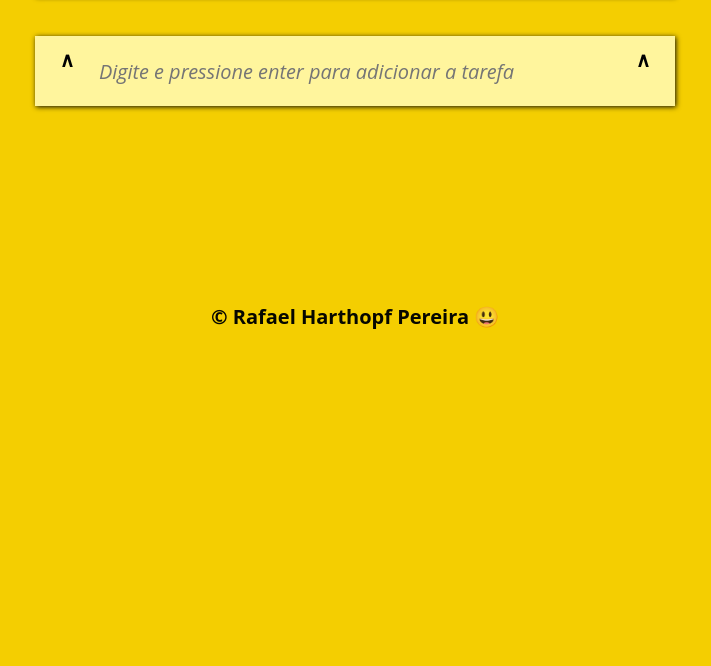
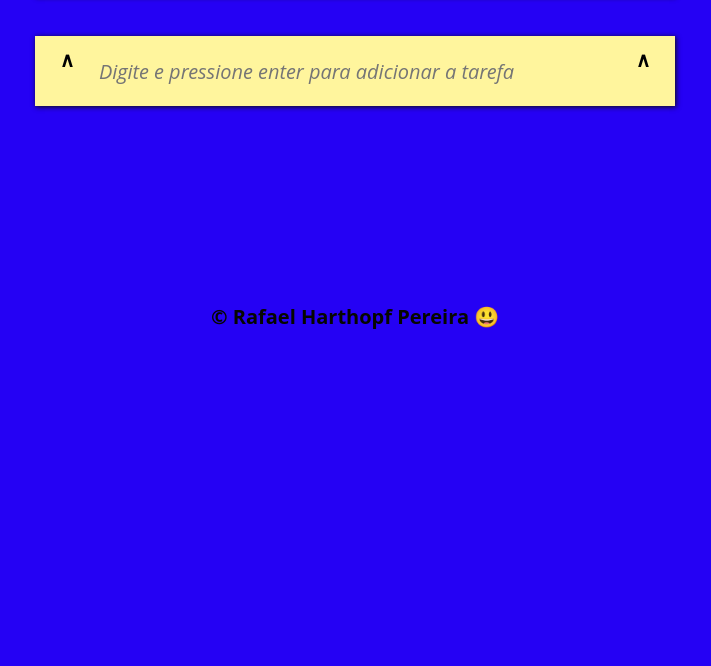
Before and after one commit to rafaelharthopf/todo-list, a plain HTML site: page index.html in a window 1280 px wide. Shown: the part 134-800 px from the top of the page, without its empty margins (285-996 px from the left). Drawn offline with Linux system fonts and the light colour scheme.

Commit message:
Update style.css

```diff
--- a/style.css
+++ b/style.css
@@ -1,5 +1,5 @@
 :root {
-      --primary-color: #F4CE01;
+      --primary-color: #2501f4;;
       --secondary-color: #0F0F0B;
   }
 
```
